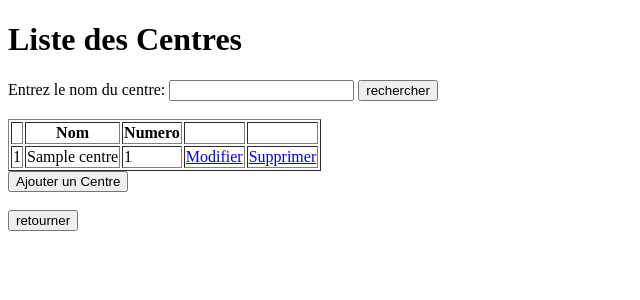
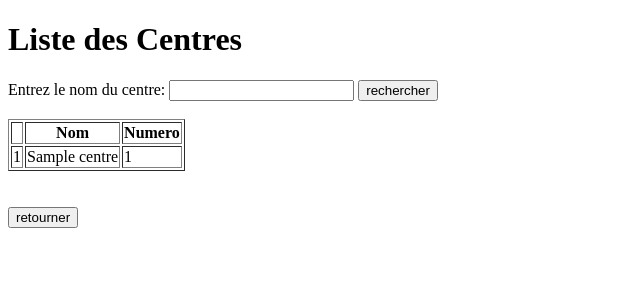
Before and after one commit to Tolba-Adel/si-project, a Django app: page /centre in a window 1280 px wide. Shown: the top 300 px of the page, without its empty margins (0-640 px from the left). Run offline with Django 5.2, Linux system fonts and the light colour scheme; tables that the repository leaves empty hold one stand-in row (values such as "Sample post").

Commit message:
removed CRUD for model "centre"

```diff
--- a/projet/app/templates/magasin/centre/centre.html
+++ b/projet/app/templates/magasin/centre/centre.html
@@ -22,8 +22,6 @@
           <th></th>
           <th>Nom</th>
           <th>Numero</th>
-          <th></th>
-          <th></th>
         </tr>
       </thead>
       {% for c in centres %}
@@ -32,12 +30,6 @@
           <td>{{c.id}}</td>
           <td>{{c.nomC}}</td>
           <td>{{c.numeroC}}</td>
-          <td>
-            <a href="{% url 'editC' c.id %}">Modifier</a>
-          </td>
-          <td>
-            <a href="{% url 'deleteC' c.id %}">Supprimer</a>
-          </td>
         </tr>
       </tbody>
       {% endfor %}
@@ -46,9 +38,6 @@
     <p>Aucun Centre a afficher</p>
     {% endif %}
 
-    <a href="centre/ajouter">
-      <button>Ajouter un Centre</button>
-    </a>
     <br />
     <br />
 
--- a/projet/app/urls.py
+++ b/projet/app/urls.py
@@ -28,9 +28,6 @@ urlpatterns = [
     path('employe/delete/<int:pk>',views.supprimer_employe, name="deleteE"),
     #Centre
     path('centre',views.afficher_centres,name='liste_centres'),
-    path('centre/ajouter',views.ajouter_centre, name="addC"),
-    path('centre/edit/<int:pk>',views.modifier_centre, name="editC"),
-    path('centre/delete/<int:pk>',views.supprimer_centre, name="deleteC"),
     #Produit
     path('produit',views.afficher_produits,name='liste_produits'),
     path('produit/ajouter',views.ajouter_produit, name="addPrd"),
--- a/projet/app/views.py
+++ b/projet/app/views.py
@@ -1,7 +1,7 @@
 from django.shortcuts import render,redirect,get_object_or_404
 from django.db.models import Sum,ExpressionWrapper,F,FloatField
 from .models import fournisseur,client,employe,centre,absence,avanceSalaire,produit,venteProduit,TransfertMatierePremiere
-from .forms import clientForm,fournisseurForm,employeForm,centreForm,venteProduitForm,produitForm,paiementCreditForm
+from .forms import clientForm,fournisseurForm,employeForm,venteProduitForm,produitForm,paiementCreditForm
 
 #Home Page
 def index(request):
@@ -148,44 +148,6 @@ def afficher_centres(request):
         else:
             centres = centre.objects.all()
         return render(request,"magasin/centre/centre.html",{'centres':centres})
-
-def ajouter_centre(request):
-    if request.method == "POST":
-        form=centreForm(request.POST)
-        if form.is_valid():
-            form.save()
-            form=centreForm()
-            msg="Centre ajoutée avec succès"
-        else:
-            form=centreForm()
-            msg="Numéro du Centre deja existant"
-    else:
-        form=centreForm()
-        msg=""
-    return render(request,"magasin/centre/addCentre.html",{"form":form,"message":msg})
-
-def modifier_centre(request,pk):
-    c=centre.objects.get(id=pk)
-    if request.method == "POST":
-        form=centreForm(request.POST,instance=c)
-        if form.is_valid():
-            form.save()
-            return redirect("liste_centres")
-        else:
-            form=centreForm(instance=c)
-            msg="Numéro du Centre deja existant"
-            return render(request,"magasin/centre/editCentre.html",{"form":form,"message":msg})
-
-    else:
-        form=centreForm(instance=c)
-        return render(request,"magasin/centre/editCentre.html",{"form":form})
-
-def supprimer_centre(request,pk):
-    c=get_object_or_404(centre,id=pk)
-    if request.method == 'POST':
-        c.delete()
-        return redirect('liste_centres')
-    return render(request,'magasin/centre/confirmDelete.html',{'centre':c})
 
 #Gestion Produit
 def afficher_produits(request):
```
Also changed, not shown: projet/app/forms.py (+0 -9 lines), projet/app/templates/magasin/centre/addCentre.html (deleted, +0 -9 lines), projet/app/templates/magasin/centre/confirmDelete.html (deleted, +0 -12 lines), projet/app/templates/magasin/centre/editCentre.html (deleted, +0 -18 lines).
